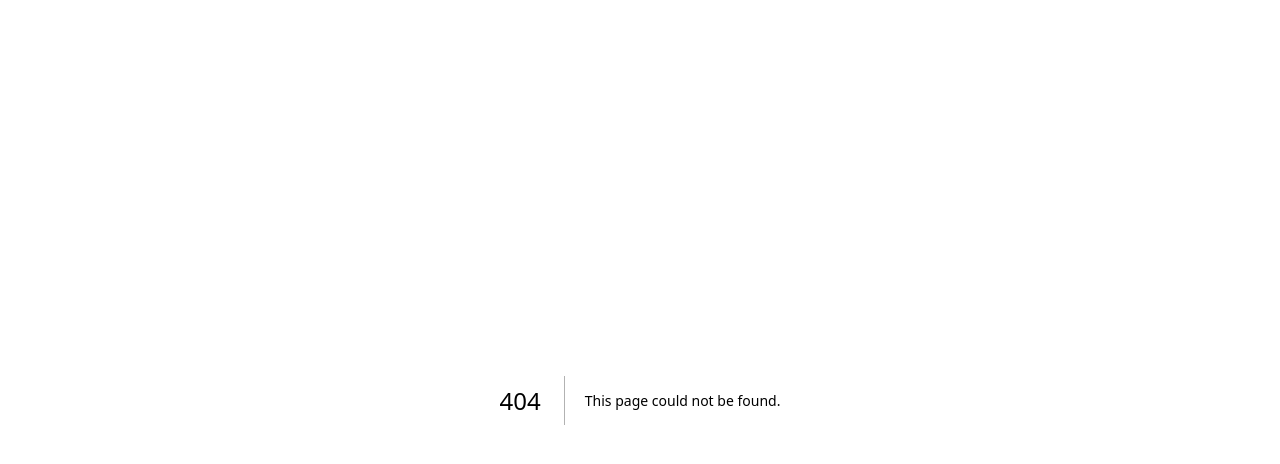
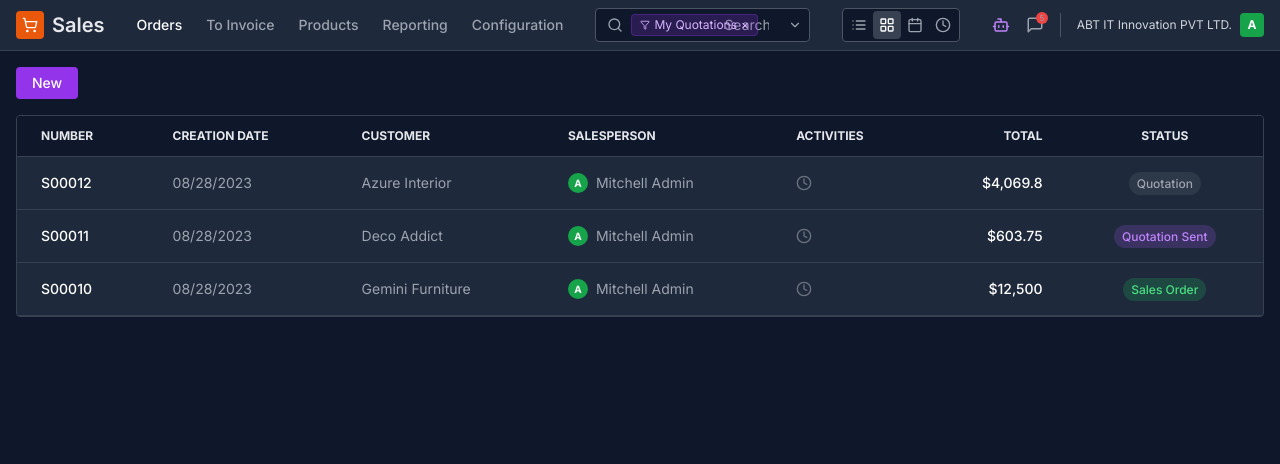
Before and after one commit to abubaker082512/ERP_CRM, a Next.js app in the folder frontend/: page /sales in a window 1280 px wide. Before the commit this address had no page. Shown: the top 464 px of the page. Built offline with nearby package versions, Linux system fonts and the light colour scheme; sample sign-in values are in the browser's storage.

Commit message:
Initialize Sales module with Quotations list

```diff
--- /dev/null
+++ b/frontend/app/sales/layout.tsx
@@ -0,0 +1,25 @@
+"use client";
+
+import { useEffect, useState } from 'react';
+import { useRouter } from 'next/navigation';
+
+export default function SalesLayout({ children }: { children: React.ReactNode }) {
+    const router = useRouter();
+    const [mounted, setMounted] = useState(false);
+
+    useEffect(() => {
+        setMounted(true);
+        const token = localStorage.getItem('token');
+        if (!token) {
+            router.push('/login');
+        }
+    }, [router]);
+
+    if (!mounted) return null;
+
+    return (
+        <div className="min-h-screen bg-[#0F172A] text-white flex flex-col">
+            {children}
+        </div>
+    );
+}
--- /dev/null
+++ b/frontend/app/sales/page.tsx
@@ -0,0 +1,72 @@
+"use client";
+
+import { useState } from 'react';
+import SalesHeader from '@/components/sales/SalesHeader';
+import { Plus, Settings, Clock, MoreHorizontal, User } from 'lucide-react';
+
+const initialQuotations = [
+    { id: 'S00012', customer: 'Azure Interior', date: '08/28/2023', total: 4069.80, status: 'Quotation' },
+    { id: 'S00011', customer: 'Deco Addict', date: '08/28/2023', total: 603.75, status: 'Quotation Sent' },
+    { id: 'S00010', customer: 'Gemini Furniture', date: '08/28/2023', total: 12500.00, status: 'Sales Order' },
+];
+
+export default function SalesPage() {
+    return (
+        <div className="flex flex-col h-screen">
+            <SalesHeader />
+
+            <div className="flex-1 overflow-auto p-4">
+                {/* Toolbar */}
+                <div className="flex items-center justify-between mb-4">
+                    <div className="flex items-center gap-2">
+                        <button className="bg-purple-600 hover:bg-purple-700 text-white px-4 py-1.5 rounded text-sm font-medium">
+                            New
+                        </button>
+                    </div>
+                </div>
+
+                {/* List View (Placeholder for now, can be Kanban too) */}
+                <div className="bg-[#1E293B] rounded border border-gray-700 overflow-hidden">
+                    <table className="w-full text-sm text-left text-gray-400">
+                        <thead className="text-xs text-gray-200 uppercase bg-[#0F172A] border-b border-gray-700">
+                            <tr>
+                                <th className="px-6 py-3">Number</th>
+                                <th className="px-6 py-3">Creation Date</th>
+                                <th className="px-6 py-3">Customer</th>
+                                <th className="px-6 py-3">Salesperson</th>
+                                <th className="px-6 py-3">Activities</th>
+                                <th className="px-6 py-3 text-right">Total</th>
+                                <th className="px-6 py-3 text-center">Status</th>
+                            </tr>
+                        </thead>
+                        <tbody>
+                            {initialQuotations.map((q) => (
+                                <tr key={q.id} className="border-b border-gray-700 hover:bg-gray-700/50 cursor-pointer">
+                                    <td className="px-6 py-4 font-medium text-white">{q.id}</td>
+                                    <td className="px-6 py-4">{q.date}</td>
+                                    <td className="px-6 py-4">{q.customer}</td>
+                                    <td className="px-6 py-4 flex items-center gap-2">
+                                        <div className="w-5 h-5 bg-green-600 rounded-full flex items-center justify-center text-[10px] text-white font-bold">A</div>
+                                        <span>Mitchell Admin</span>
+                                    </td>
+                                    <td className="px-6 py-4">
+                                        <Clock size={16} className="text-gray-500" />
+                                    </td>
+                                    <td className="px-6 py-4 text-right font-medium text-white">${q.total.toLocaleString()}</td>
+                                    <td className="px-6 py-4 text-center">
+                                        <span className={`px-2 py-1 rounded-full text-xs font-medium ${q.status === 'Sales Order' ? 'bg-green-500/20 text-green-400' :
+                                                q.status === 'Quotation Sent' ? 'bg-purple-500/20 text-purple-400' :
+                                                    'bg-gray-500/20 text-gray-400'
+                                            }`}>
+                                            {q.status}
+                                        </span>
+                                    </td>
+                                </tr>
+                            ))}
+                        </tbody>
+                    </table>
+                </div>
+            </div>
+        </div>
+    );
+}
--- /dev/null
+++ b/frontend/components/sales/SalesHeader.tsx
@@ -0,0 +1,87 @@
+"use client";
+
+import Link from 'next/link';
+import { usePathname } from 'next/navigation';
+import { Search, Settings, MessageSquare, Bot, LayoutGrid, List, Calendar, Clock, Filter, ChevronDown, ShoppingCart } from 'lucide-react';
+
+export default function SalesHeader({ onNewClick }: { onNewClick?: () => void }) {
+    const pathname = usePathname();
+
+    const navItems = [
+        { name: 'Orders', href: '/sales' },
+        { name: 'To Invoice', href: '/sales/to-invoice' },
+        { name: 'Products', href: '/sales/products' },
+        { name: 'Reporting', href: '/sales/reporting' },
+        { name: 'Configuration', href: '/sales/configuration' },
+    ];
+
+    return (
+        <header className="bg-[#1E293B] border-b border-gray-700 text-white">
+            <div className="flex items-center justify-between px-4 py-2">
+                <div className="flex items-center gap-4">
+                    <Link href="/" className="flex items-center gap-2 text-xl font-semibold text-gray-200 hover:text-white">
+                        <div className="bg-orange-600 w-7 h-7 flex items-center justify-center rounded text-sm font-bold text-white">
+                            <ShoppingCart size={16} />
+                        </div>
+                        Sales
+                    </Link>
+
+                    <nav className="flex items-center gap-6 ml-4">
+                        {navItems.map((item) => (
+                            <Link
+                                key={item.name}
+                                href={item.href}
+                                className={`text-sm font-medium transition-colors ${pathname === item.href || (item.href !== '/sales' && pathname.startsWith(item.href)) ? 'text-white' : 'text-gray-400 hover:text-gray-200'
+                                    }`}
+                            >
+                                {item.name}
+                            </Link>
+                        ))}
+                    </nav>
+                </div>
+
+                <div className="flex-1 max-w-xl mx-8">
+                    <div className="relative flex items-center">
+                        <Search className="absolute left-3 text-gray-400" size={16} />
+                        <div className="absolute left-9 bg-purple-600/20 text-purple-300 px-2 py-0.5 rounded text-xs flex items-center gap-1 border border-purple-600/30">
+                            <Filter size={10} />
+                            My Quotations
+                            <button className="hover:text-white"><span className="sr-only">Remove</span>×</button>
+                        </div>
+                        <input
+                            type="text"
+                            placeholder="Search..."
+                            className="w-full bg-[#0F172A] border border-gray-600 rounded px-10 py-1.5 pl-32 text-sm text-gray-200 focus:outline-none focus:border-purple-500"
+                        />
+                        <button className="absolute right-2 text-gray-400 hover:text-white">
+                            <ChevronDown size={14} />
+                        </button>
+                    </div>
+                </div>
+
+                <div className="flex items-center gap-4">
+                    <div className="flex items-center bg-[#0F172A] rounded border border-gray-600 p-0.5 mr-4">
+                        <button className="p-1.5 hover:bg-gray-700 rounded text-gray-400"><List size={16} /></button>
+                        <button className="p-1.5 bg-gray-700 rounded text-white"><LayoutGrid size={16} /></button>
+                        <button className="p-1.5 hover:bg-gray-700 rounded text-gray-400"><Calendar size={16} /></button>
+                        <button className="p-1.5 hover:bg-gray-700 rounded text-gray-400"><Clock size={16} /></button>
+                    </div>
+
+                    <button className="text-gray-400 hover:text-white flex items-center gap-1">
+                        <Bot size={18} className="text-purple-400" />
+                    </button>
+                    <button className="text-gray-400 hover:text-white relative">
+                        <MessageSquare size={18} />
+                        <span className="absolute -top-1 -right-1 w-3 h-3 bg-red-500 rounded-full text-[8px] flex items-center justify-center">5</span>
+                    </button>
+                    <div className="flex items-center gap-2 border-l border-gray-600 pl-4">
+                        <span className="text-xs text-gray-300 hidden md:inline">ABT IT Innovation PVT LTD.</span>
+                        <div className="w-6 h-6 bg-green-600 rounded flex items-center justify-center text-xs font-bold">
+                            A
+                        </div>
+                    </div>
+                </div>
+            </div>
+        </header>
+    );
+}
```
